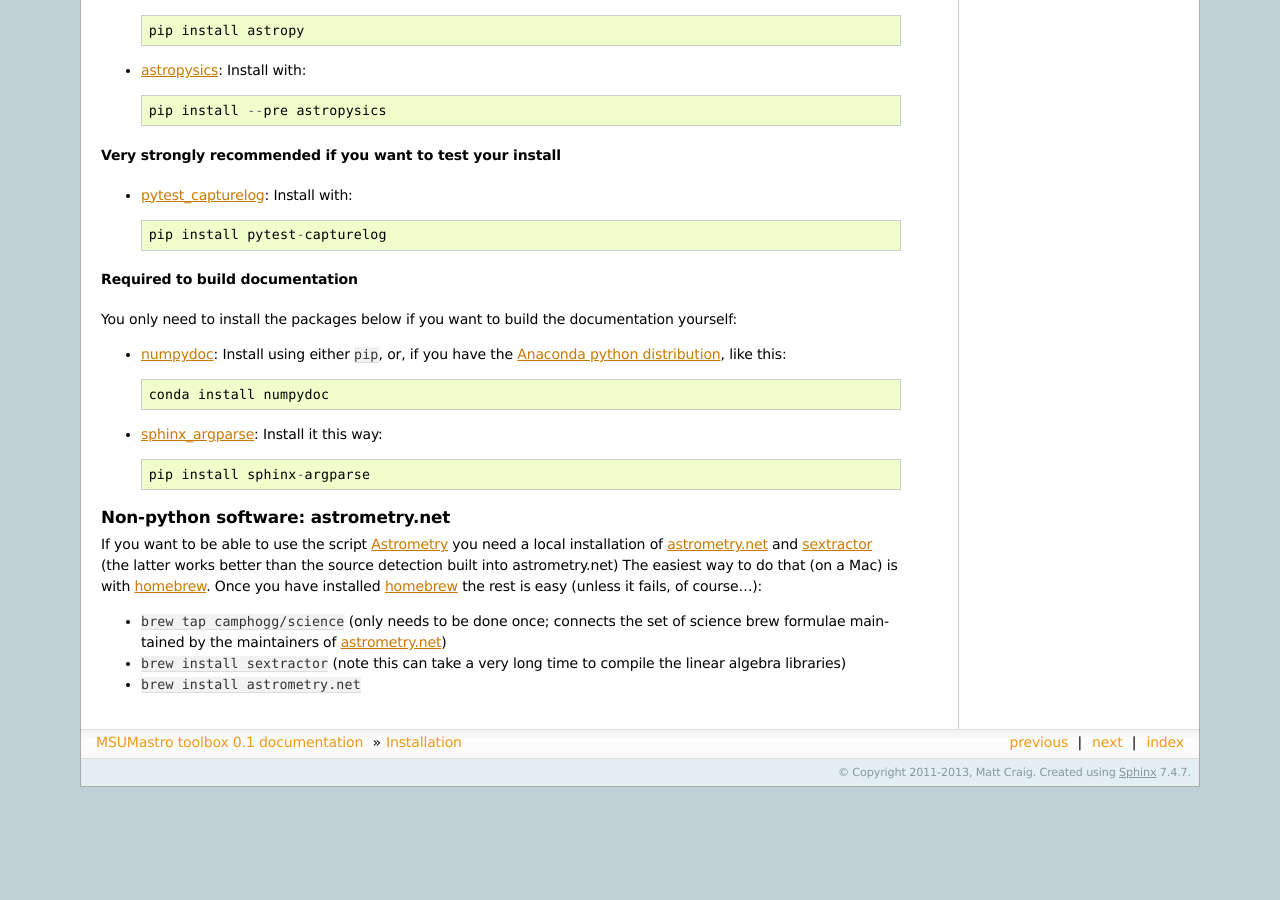
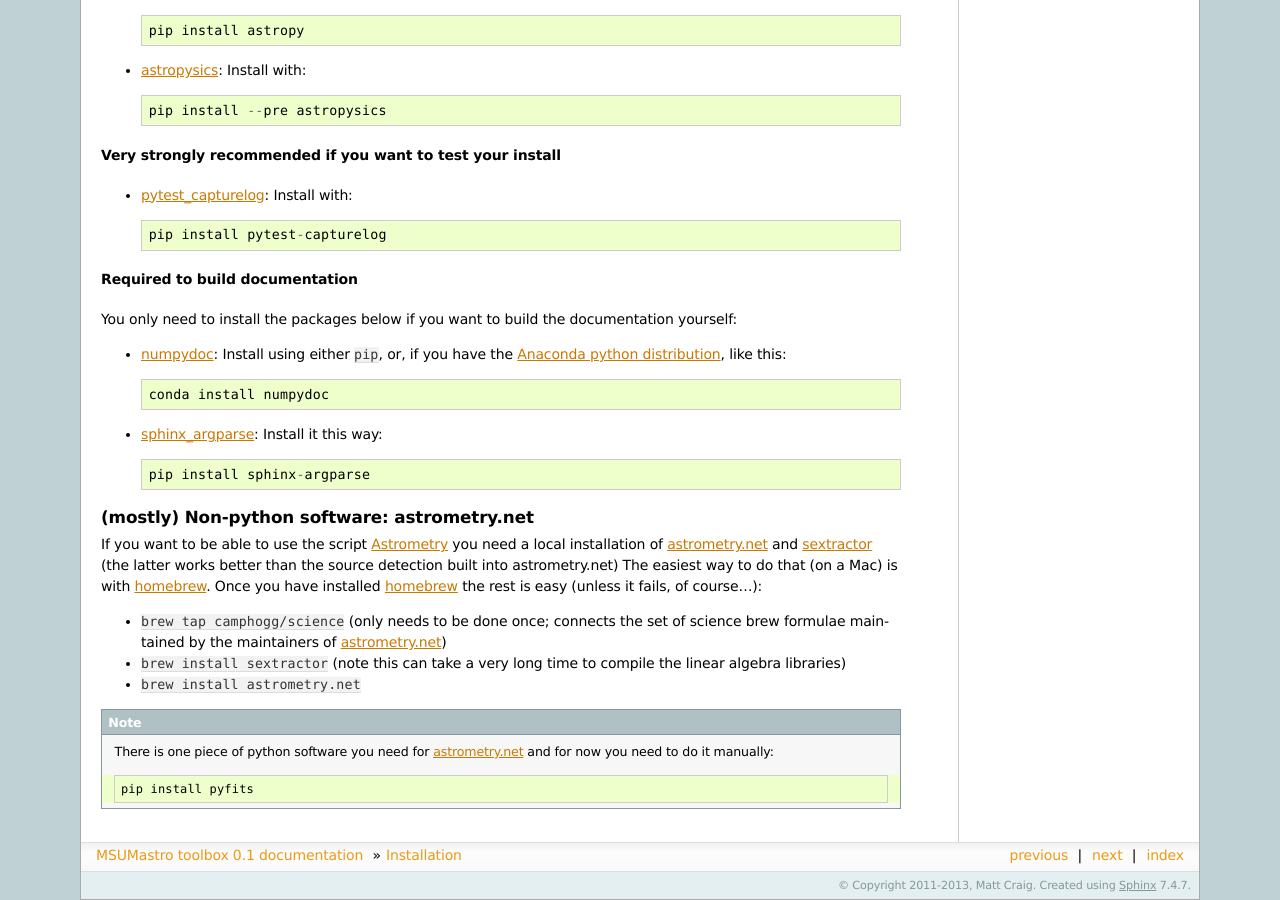
Before and after one commit to mwcraig/msumastro, a Sphinx documentation site: the page built from docs/installation.rst, in a window 1280 px wide and 900 px high, scrolled down 983 px. Built offline with Sphinx 7.4.7, drawn with Linux system fonts in a browser that asks for light colours; before the commit the page ends 1770 px from its top, so only the background shows below that; some of the changed text lies outside the part shown.

Commit message:
Add pyfits to list of requirements for astrometry.net

```diff
--- a/docs/installation.rst
+++ b/docs/installation.rst
@@ -79,8 +79,9 @@ You only need to install the packages below if you want to build the documentati
 
     pip install sphinx-argparse
 
-Non-python software: astrometry.net
-------------------------------------
+
+(mostly) Non-python software: astrometry.net
+--------------------------------------------
 
 
 If you want to be able to use the script :ref:`apply-astrometry` you need a local installation of `astrometry.net <http://astrometry.net>`_ and `sextractor`_ (the latter works better than the source detection built into astrometry.net) The easiest way to do that (on a Mac) is with `homebrew`_. Once you have installed `homebrew`_ the rest is easy (unless it fails, of course...):
@@ -90,6 +91,10 @@ If you want to be able to use the script :ref:`apply-astrometry` you need a loca
 + ``brew install sextractor`` (note this can take a very long time to compile the linear algebra libraries)
 + ``brew install astrometry.net``
 
+.. note::
+    There is one piece of python software you need for `astrometry.net <http://astrometry.net>`_ and for now you need to do it manually::
+
+        pip install pyfits
 
 .. _Anaconda python distribution: http://www.continuum.io/downloads
 .. _astropy: http://www.astropy.org/
```
